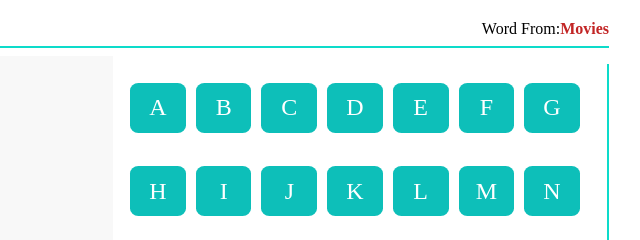
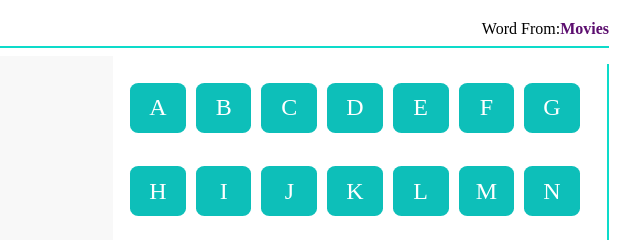
Before and after one commit to Abdallah-41/hangman-game, a plain HTML site: page hang-man/index.html in a window 1280 px wide. Shown: the top 240 px of the page, 531-1171 px from the left. Drawn offline with Linux system fonts and the light colour scheme; a web font is replaced by a local one.

Commit message:
changed the selected word color

```diff
--- a/hang-man/style.css
+++ b/hang-man/style.css
@@ -32,7 +32,7 @@ hr{
 .game-info .category span{
  text-transform: capitalize;
  font-weight: bold;
- color: rgb(194, 37, 37);
+ color: rgb(92, 14, 111);
 }
 
 .hangman-draw{
```
